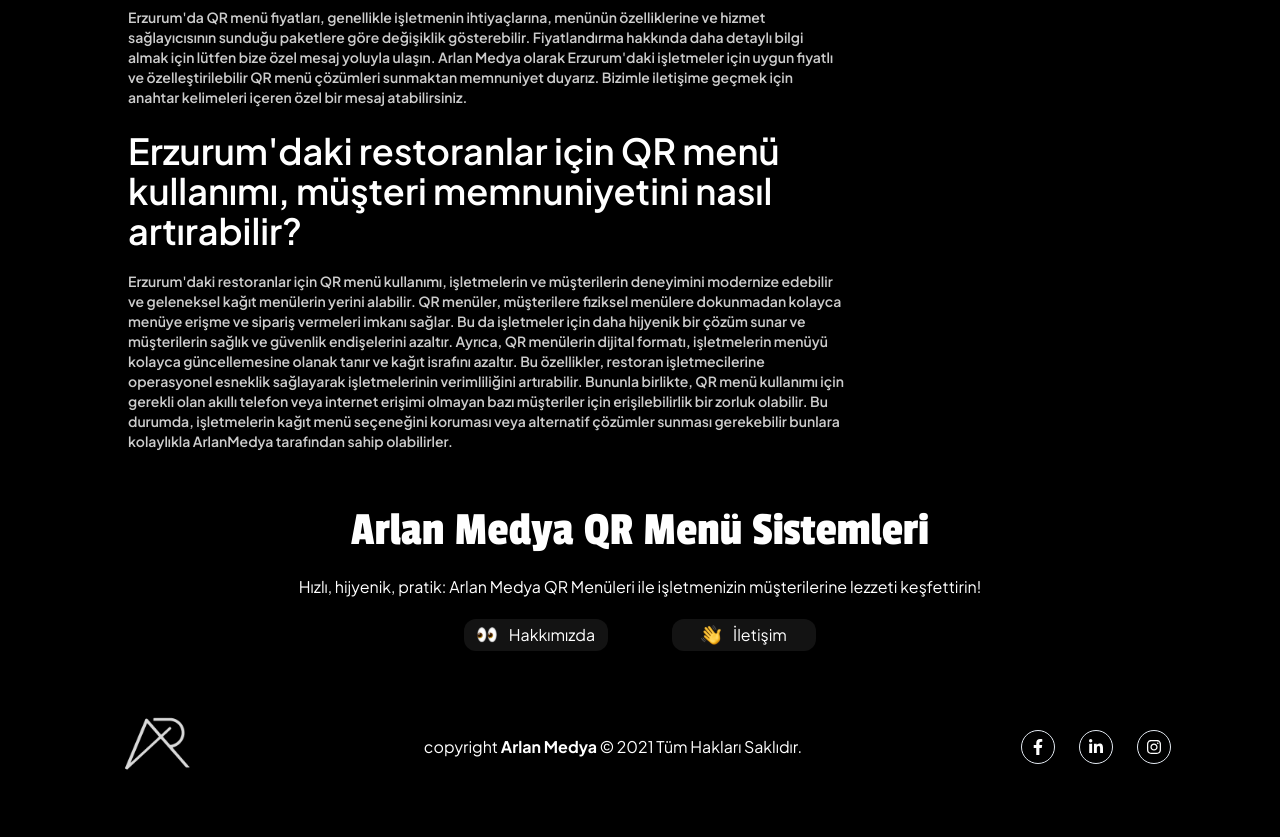
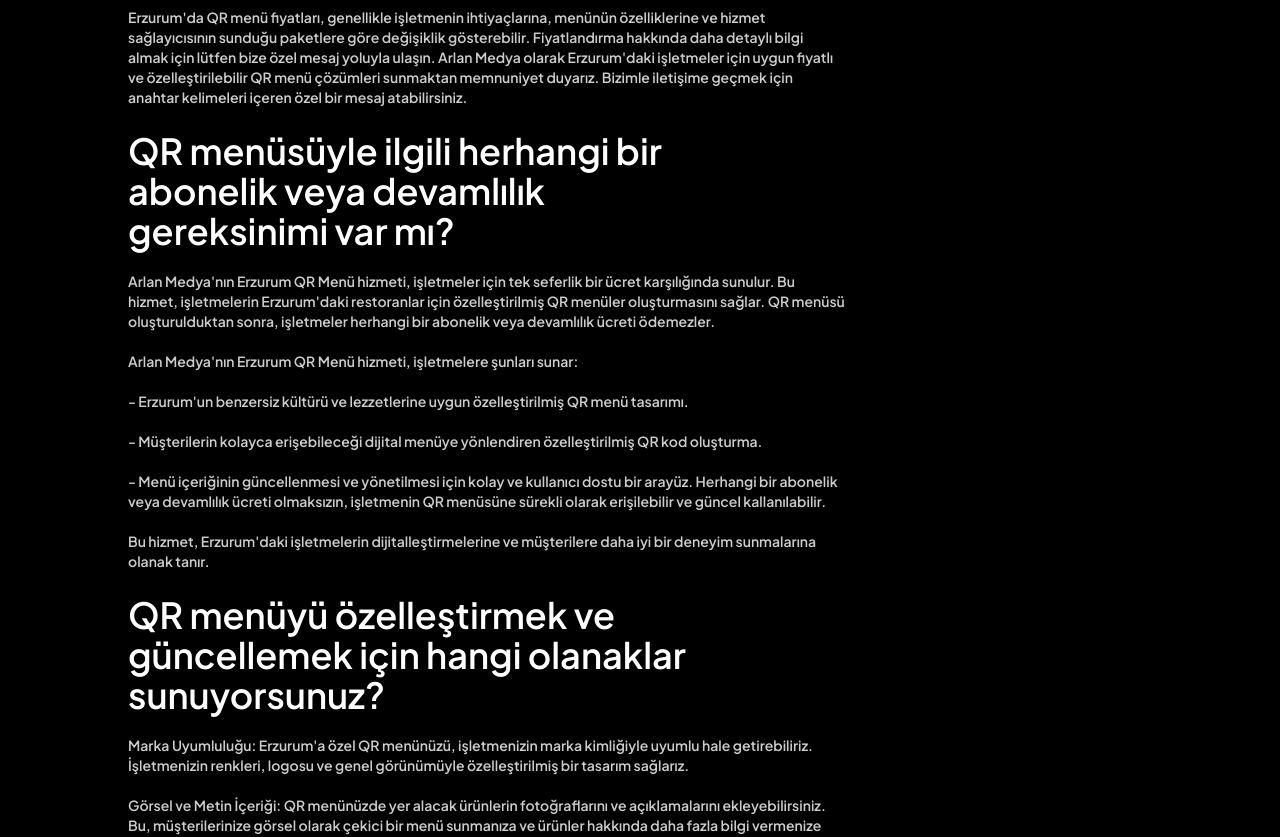
Before and after one commit to ErtugrulArac/qrArlanSite, a Next.js app: page /erzurum-qr-menu in a window 1280 px wide. Shown: the part 1960-2797 px from the top of the page. Before the commit the page ends 2755 px from the top, so only its background shows below. Built offline with nearby package versions, Linux system fonts and the light colour scheme; a web font is replaced by a local one.

Commit message:
soru cevaplar seo

```diff
--- a/src/app/erzurum-qr-menu/page.tsx
+++ b/src/app/erzurum-qr-menu/page.tsx
@@ -24,53 +24,96 @@ const page = () => {
                     </p>
                 </div>
                 <div className='flex flex-col gap-5 '>
-                    <h3 className='text-4xl w-[80%] max-md:w-full font-semibold max-md:text-3xl '>
-                        Erzurum'daki restoranlar için QR menü kullanımı, müşteri memnuniyetini nasıl artırabilir?
+                    <h3 className='text-4xl w-[60%]  max-md:w-full font-semibold max-md:text-3xl '>
+                        QR menüsüyle ilgili herhangi bir abonelik veya devamlılık gereksinimi var mı?
                     </h3>
                     <p className='w-[70%] max-md:w-full font-semibold opacity-80 text-sm'>
-                    Erzurum'daki restoranlar için QR menü kullanımı, işletmelerin ve müşterilerin deneyimini modernize edebilir ve geleneksel kağıt menülerin yerini alabilir. QR menüler, müşterilere fiziksel menülere dokunmadan kolayca menüye erişme ve sipariş vermeleri imkanı sağlar. Bu da işletmeler için daha hijyenik bir çözüm sunar ve müşterilerin sağlık ve güvenlik endişelerini azaltır. Ayrıca, QR menülerin dijital formatı, işletmelerin menüyü kolayca güncellemesine olanak tanır ve kağıt israfını azaltır. Bu özellikler, restoran işletmecilerine operasyonel esneklik sağlayarak işletmelerinin verimliliğini artırabilir. Bununla birlikte, QR menü kullanımı için gerekli olan akıllı telefon veya internet erişimi olmayan bazı müşteriler için erişilebilirlik bir zorluk olabilir. Bu durumda, işletmelerin kağıt menü seçeneğini koruması veya alternatif çözümler sunması gerekebilir bunlara kolaylıkla ArlanMedya tarafından sahip olabilirler.
+                        Arlan Medya'nın Erzurum QR Menü hizmeti, işletmeler için tek seferlik bir ücret karşılığında sunulur. Bu hizmet, işletmelerin Erzurum'daki restoranlar için özelleştirilmiş QR menüler oluşturmasını sağlar. QR menüsü oluşturulduktan sonra, işletmeler herhangi bir abonelik veya devamlılık ücreti ödemezler.
+                        <br /><br />
+                        Arlan Medya'nın Erzurum QR Menü hizmeti, işletmelere şunları sunar:
+                        <br /><br />
+                        - Erzurum'un benzersiz kültürü ve lezzetlerine uygun özelleştirilmiş QR menü tasarımı.
+                        <br /><br />
+                        - Müşterilerin kolayca erişebileceği dijital menüye yönlendiren özelleştirilmiş QR kod oluşturma.
+                        <br /><br />
+                        - Menü içeriğinin güncellenmesi ve yönetilmesi için kolay ve kullanıcı dostu bir arayüz.
+                        Herhangi bir abonelik veya devamlılık ücreti olmaksızın, işletmenin QR menüsüne sürekli olarak erişilebilir ve güncel kallanılabilir.
+                        <br /><br />
+                        Bu hizmet,  Erzurum'daki işletmelerin dijitalleştirmelerine ve müşterilere daha iyi bir deneyim sunmalarına olanak tanır.
                     </p>
                 </div>
-                {/* <div className='flex flex-col gap-5 '>
-                    <h3 className='text-4xl font-semibold max-md:text-3xl'>
-                        Erzurum Qr Menü Fiyatları
+                <div className='flex flex-col gap-5 '>
+                    <h3 className='text-4xl w-[60%] font-semibold max-md:text-3xl'>
+                        QR menüyü özelleştirmek ve güncellemek için hangi olanaklar sunuyorsunuz?
+
                     </h3>
                     <p className='w-[70%] max-md:w-full font-semibold opacity-80 text-sm'>
-                        Lorem ipsum dolor sit amet consectetur adipisicing elit. Consectetur commodi est at et eligendi error pariatur aliquid totam beatae, enim quidem nobis neque sit voluptatem accusantium recusandae dicta molestiae iusto!
+                        Marka Uyumluluğu: Erzurum'a özel QR menünüzü, işletmenizin marka kimliğiyle uyumlu hale getirebiliriz. İşletmenizin renkleri, logosu ve genel görünümüyle özelleştirilmiş bir tasarım sağlarız.
+                        <br /><br />
+                        Görsel ve Metin İçeriği: QR menünüzde yer alacak ürünlerin fotoğraflarını ve açıklamalarını ekleyebilirsiniz. Bu, müşterilerinize görsel olarak çekici bir menü sunmanıza ve ürünler hakkında daha fazla bilgi vermenize olanak tanır.
+                        <br /><br />
+                        Özelleştirilmiş Kategoriler: Erzurum'un eşsiz lezzetlerine göre menünüzü kategorize edebilirsiniz. Örneğin, "Erzurum'un Geleneksel Lezzetleri", "Çay ve Kahve Çeşitleri" gibi kategoriler oluşturabilirsiniz.
+                        <br /><br />
+                        Fiyatlandırma ve Menü Düzeni: Ürün fiyatlarını ve menü düzenini istediğiniz gibi özelleştirebilirsiniz. Fiyatları güncellemek, yeni ürünler eklemek veya mevcutları düzenlemek kolaydır.
+                        <br /><br />
+                        Özel İçerikler ve Promosyonlar: QR menünüze özel içerikler, özel teklifler veya promosyonlar ekleyebilirsiniz. Bu, müşterilerinizi cezbetmek ve sadık müşteri kitlenizi artırmak için harika bir fırsattır.
+                        <br /><br />
+                        Mobil Uyumluluk: QR menünüz, mobil cihazlarda mükemmel bir kullanıcı deneyimi sunacak şekilde tasarlanmıştır. Bu sayede müşterileriniz, cep telefonları veya tabletler aracılığıyla kolayca menünüze erişebilir ve gezinebilir.
+                        <br /><br />
+                        Anlık Güncelleme: İhtiyaç duyduğunuz her an menünüzü güncelleyebilirsiniz. Yeni ürünler eklemek, fiyatları değiştirmek veya mevcutları düzenlemek için herhangi bir teknik bilgiye ihtiyaç duymazsınız. Güncellemeler anında QR kodunuzda yansıtılır.
+
                     </p>
                 </div >
                 <div className='flex flex-col gap-5 '>
-                    <h4 className='text-4xl font-semibold max-md:text-3xl'>
-                        Erzurum Qr Menü Fiyatları
+                    <h4 className='text-4xl w-[60%] font-semibold max-md:text-3xl'>
+                        QR menüyü oluşturmak ve yönetmek için teknik bilgi gerekiyor mu, yoksa herkes kolayca kullanabilir mi?
                     </h4>
                     <p className='w-[70%] max-md:w-full font-semibold opacity-80 text-sm'>
-                        Lorem ipsum dolor sit amet consectetur adipisicing elit. Consectetur commodi est at et eligendi error pariatur aliquid totam beatae, enim quidem nobis neque sit voluptatem accusantium recusandae dicta molestiae iusto!
+                        Arlan Medya olarak sunduğumuz Erzurum'a özel QR menü hizmeti, teknik bilgi gerektirmez ve herkesin kolayca kullanabileceği şekilde tasarlanmıştır. Size özel bir hesap oluşturarak, Erzurum'daki işletmenizin QR menüsünü adım adım oluşturabilirsiniz. Bu menü, işletmenizin marka kimliğini yansıtan özelleştirilmiş bir tasarıma sahip olacak ve Erzurum'un ve işletmenizin benzersiz lezzetlerini sergileyecektir.
+                        <br /><br />
+                        QR menünüzü oluşturmak için gereken adımlar oldukça basittir. Platformumuzun kullanıcı dostu arayüzü sayesinde, Erzurum'un ve işletmenizin meşhur yemeklerini ve içeceklerini menünüze eklemek kolay olacak.
+                        <br /><br />
+                        QR menünüzü yönetmek de son derece basittir ve herhangi bir teknik bilgi gerektirmez. İhtiyaç duyduğunuz herhangi bir güncelleme veya değişikliği anında yapabilirsiniz. Örneğin, Erzurum'daki tedarikçilerinizden yeni ürünler aldığınızda veya menünüzde fiyat değişikliği yaptığınızda, bu değişiklikleri kolayca QR menünüze yansıtabilirsiniz.
+                        <br /><br />
+                        Kısacası, Arlan Medya olarak sunduğumuz Erzurum'a özel QR menü hizmeti, işletme sahiplerinin veya personelinin teknik bilgiye ihtiyaç duymadan kolayca kullanabileceği bir platform sunar. Bu sayede, Erzurum'un eşsiz lezzetlerini ve kültürünü müşterilere hızlı ve etkili bir şekilde sunabilirsiniz.
                     </p>
                 </div>
                 <div className='flex flex-col gap-5 '>
                     <h4 className='text-4xl font-semibold max-md:text-3xl'>
-                        Erzurum Qr Menü Fiyatları
+                        Arlan Medya QR menüsü tasarımı nasıl yapılır?
                     </h4 >
                     <p className='w-[70%] max-md:w-full font-semibold opacity-80 text-sm'>
-                        Lorem ipsum dolor sit amet consectetur adipisicing elit. Consectetur commodi est at et eligendi error pariatur aliquid totam beatae, enim quidem nobis neque sit voluptatem accusantium recusandae dicta molestiae iusto!
+                        Arlan Medya olarak, Erzurum'daki restoranlar için özel QR menü tasarımı hizmeti sunuyoruz. QR menü tasarımı yapmak için adım adım bir süreç izliyoruz:
+                        <br /><br />
+                        İçerik Belirleme ve Özelleştirme: İlk olarak, Erzurum'daki restoranınız için QR menü içeriğini belirleriz. Menüde yer alacak yemek ve içecekleri seçeriz ve özel istekleri göz önünde bulundururuz. Ardından, Arlan Medya'nın özelleştirme araçlarıyla, QR menüyü restoranınızın marka kimliğiyle uyumlu hale getiririz.
+                        <br /><br />
+                        Görsel Tasarım ve Tema Seçimi: Erzurum'un benzersiz kültürüne ve lezzetlerine uygun bir tema ve görsel tasarım seçeriz. Bu, Erzurum'un sembollerini veya geleneksel motiflerini içerebilir. Ayrıca, restoranınızın renkleriyle uyumlu bir tasarım oluştururuz.
+                        <br /><br />
+                        QR Kodu Oluşturma ve Entegrasyon: Tasarımı tamamladıktan sonra, Arlan Medya'nın QR kodu oluşturma aracını kullanarak QR kodunu entegre ederiz. Bu QR kodu, restoranınızın müşterilerinin kolayca erişebileceği dijital menüye yönlendirir.
+                        <br /><br />
+                        Test Etme ve Optimize Etme: Tasarımı ve QR kodunu test ederiz ve tüm cihazlarda ve QR kodu tarayıcı uygulamalarında düzgün bir şekilde çalıştığından emin oluruz. Ayrıca, müşteri geri bildirimlerini dikkate alarak tasarımı optimize ederiz.
+                        <br /><br />
+                        Dağıtım ve Tanıtım: Tasarımı tamamladıktan ve test ettiğimizden sonra, QR menünüzü restoranınızın çeşitli noktalarında tanıtırız. Bunlar arasında masa üstü afişler, broşürler veya sosyal medya kampanyaları olabilir.
+                        <br /><br />
+                        Sonuç olarak, Arlan Medya olarak Erzurum'daki restoranlar için özel QR menü tasarımı hizmeti sunuyoruz. Bu hizmet, Erzurum'un eşsiz lezzetlerini ve kültürünü yansıtan görsel olarak çekici ve işlevsel QR menüler oluşturmanıza olanak tanır.
                     </p>
                 </div>
                 <div className='flex flex-col gap-5 '>
-                    <h4 className='text-4xl font-semibold max-md:text-3xl'>
-                        Erzurum Qr Menü Fiyatları
+                    <h4 className='text-4xl w-[80%] font-semibold max-md:text-3xl'>
+                        Erzurum'daki restoranlar için QR menü kullanımı, müşteri memnuniyetini nasıl artırabilir?
                     </h4>
                     <p className='w-[70%] max-md:w-full font-semibold opacity-80 text-sm'>
-                        Lorem ipsum dolor sit amet consectetur adipisicing elit. Consectetur commodi est at et eligendi error pariatur aliquid totam beatae, enim quidem nobis neque sit voluptatem accusantium recusandae dicta molestiae iusto!
+                        Erzurum'daki restoranlar için QR menü kullanımı, işletmelerin ve müşterilerin deneyimini modernize edebilir ve geleneksel kağıt menülerin yerini alabilir. QR menüler, müşterilere fiziksel menülere dokunmadan kolayca menüye erişme ve sipariş vermeleri imkanı sağlar. Bu da işletmeler için daha hijyenik bir çözüm sunar ve müşterilerin sağlık ve güvenlik endişelerini azaltır. <br /><br /> Ayrıca, QR menülerin dijital formatı, işletmelerin menüyü kolayca güncellemesine olanak tanır ve kağıt israfını azaltır. Bu özellikler, restoran işletmecilerine operasyonel esneklik sağlayarak işletmelerinin verimliliğini artırabilir. Bununla birlikte, QR menü kullanımı için gerekli olan akıllı telefon veya internet erişimi olmayan bazı müşteriler için erişilebilirlik bir zorluk olabilir. Bu durumda, işletmelerin kağıt menü seçeneğini koruması veya alternatif çözümler sunması gerekebilir.
                     </p>
                 </div>
                 <div className='flex flex-col gap-5 '>
-                    <h4 className='text-4xl font-semibold max-md:text-3xl'>
-                        Erzurum Qr Menü Fiyatları
+                    <h4 className='text-4xl w-[80%] font-semibold max-md:text-3xl'>
+                        Arlanmedya qr menü sistemi ne kadar sürede hazırlanır
                     </h4>
                     <p className='w-[70%] max-md:w-full font-semibold opacity-80 text-sm'>
-                        Lorem ipsum dolor sit amet consectetur adipisicing elit. Consectetur commodi est at et eligendi error pariatur aliquid totam beatae, enim quidem nobis neque sit voluptatem accusantium recusandae dicta molestiae iusto!
+                    Arlan Medya olarak, Erzurum QR Menü hizmetimizi hızlı bir şekilde sunuyoruz. QR menünüzü genellikle 3 ila 7 iş günü içinde hazırlayabiliriz. <br /><br /> Bu süre, işletmenizin taleplerine ve QR menüsünün karmaşıklığına bağlı olarak değişebilir. Ancak, müşterilerimize en hızlı ve verimli hizmeti sunmak için elimizden geleni yapıyoruz.
                     </p>
-                </div> */}
+                </div>
             </div>
         </div>
     )
```
